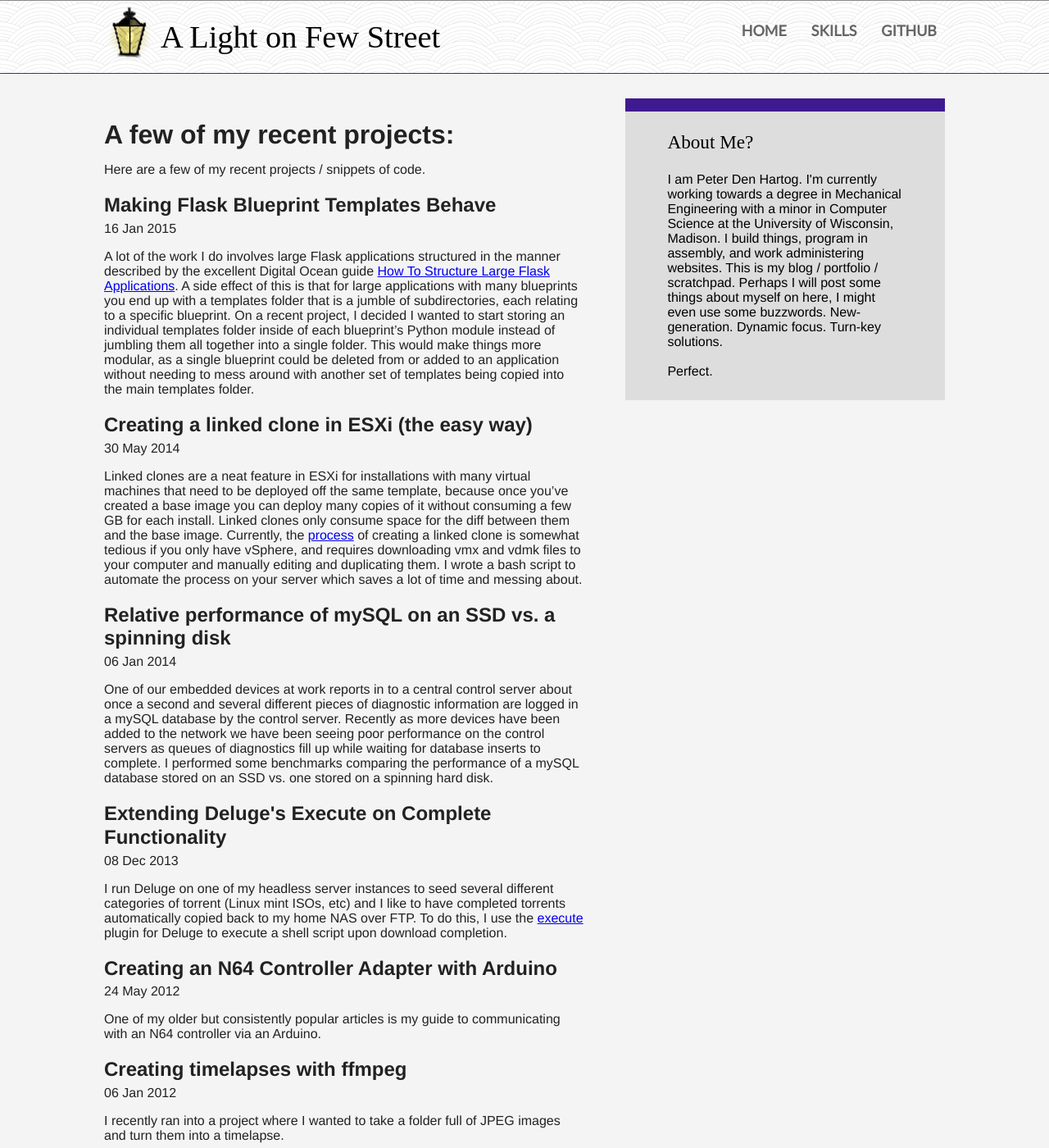
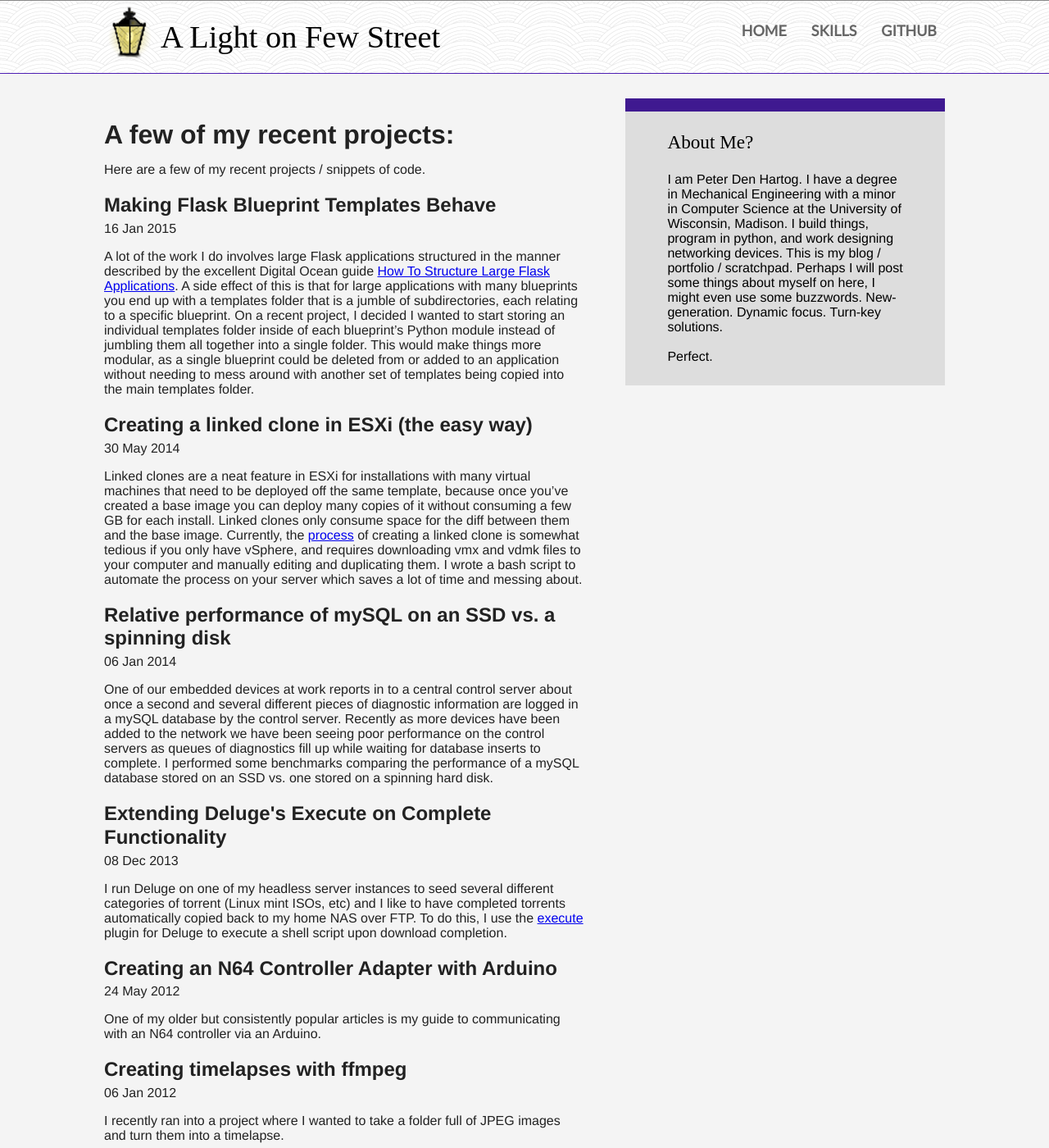
Before and after one commit to pddenhar/pddenhar.github.io, a Jekyll site: the page built from index.html, in a window 1280 px wide and 1400 px high. Shown: the whole window at 82% size. Built offline with Jekyll 4.4.1, drawn with Linux system fonts in a browser that asks for light colours; nearby versions of some CDN libraries; some web fonts are replaced; some of the changed text lies outside the part shown.

Commit message:
Updated layout a bit and changed some text

```diff
--- a/_includes/footer.html
+++ b/_includes/footer.html
@@ -1,5 +1,5 @@
 <div id="footer-container">
 	<footer class="wrapper">
-		<h3>&copy; Peter Den Hartog - 2014</h3>
+		<h3>&copy; Peter Den Hartog - 2015</h3>
 	</footer>
 </div>
--- a/index.html
+++ b/index.html
@@ -18,8 +18,8 @@ title: A Light On Few Street
 
 <aside>
 	<h3>About Me?</h3>
-	<p>I am Peter Den Hartog. I'm currently working towards a degree in Mechanical Engineering with a minor in Computer Science at
-	 the University of Wisconsin, Madison. I build things, program in assembly, and work administering websites. This is my blog / portfolio / scratchpad. Perhaps I will post some things about myself
+	<p>I am Peter Den Hartog. I have a degree in Mechanical Engineering with a minor in Computer Science at
+	 the University of Wisconsin, Madison. I build things, program in python, and work designing networking devices. This is my blog / portfolio / scratchpad. Perhaps I will post some things about myself
 	 on here, I might even use some buzzwords. New-generation. Dynamic focus. Turn-key solutions.
 	 <br><br>
 	 Perfect.
```
